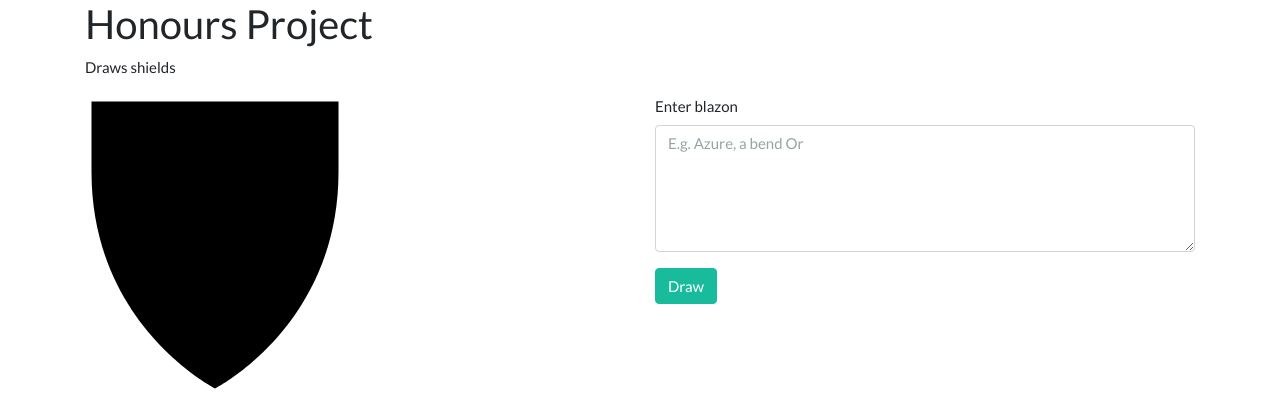
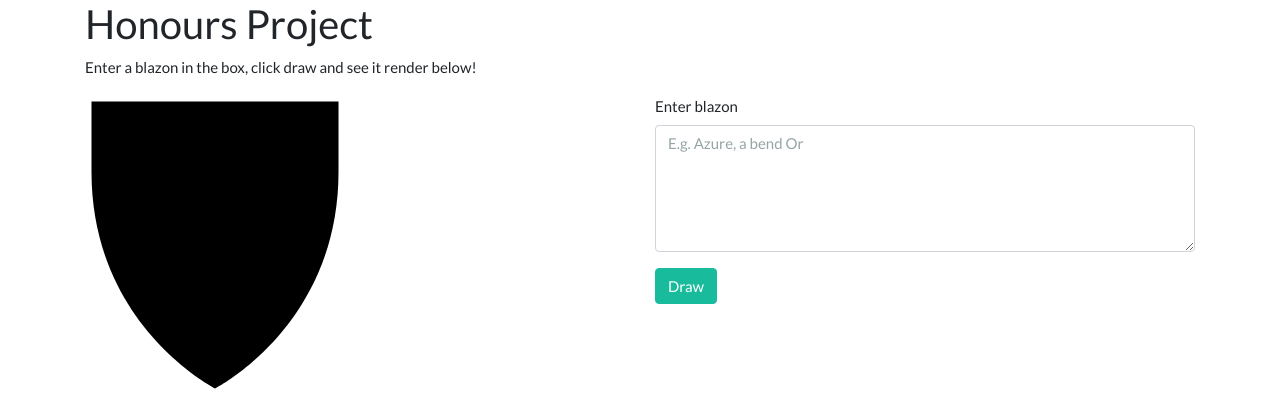
Before and after one commit to neanias/proj-webapp, a Flask app: page / in a window 1280 px wide. Shown: the top 420 px of the page. Run offline with Flask 2, Linux system fonts and the light colour scheme; some libraries are stand-ins or nearby versions.

Commit message:
Change description in template

```diff
--- a/app/templates/index.html
+++ b/app/templates/index.html
@@ -1,7 +1,7 @@
 {% extends "layout.html" %}
 {% block body %}
 <h2>Honours Project</h2>
-<p>Draws shields</p>
+<p>Enter a blazon in the box, click draw and see it render below!</p>
 <div class="row">
   <div class="col">
     <svg
```
